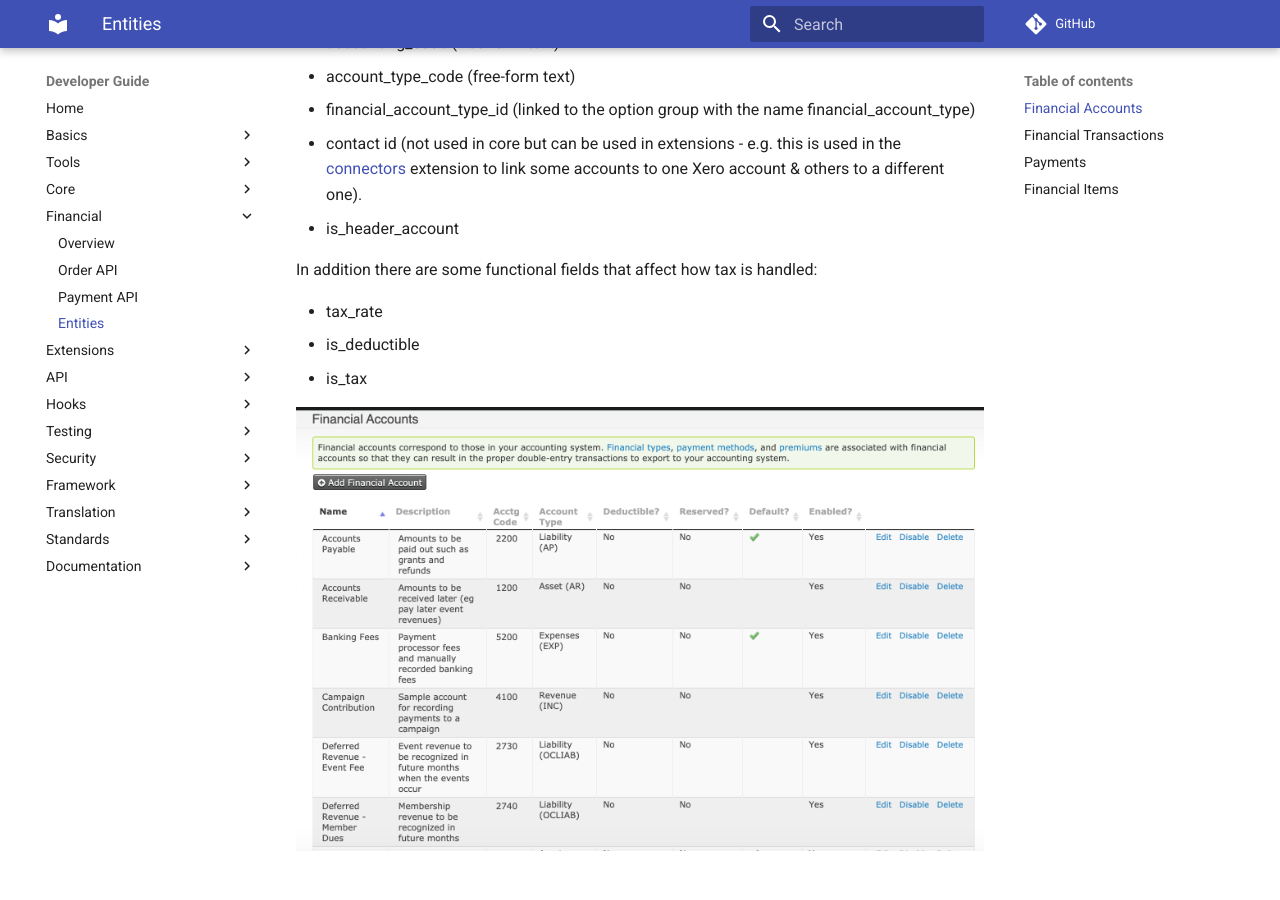
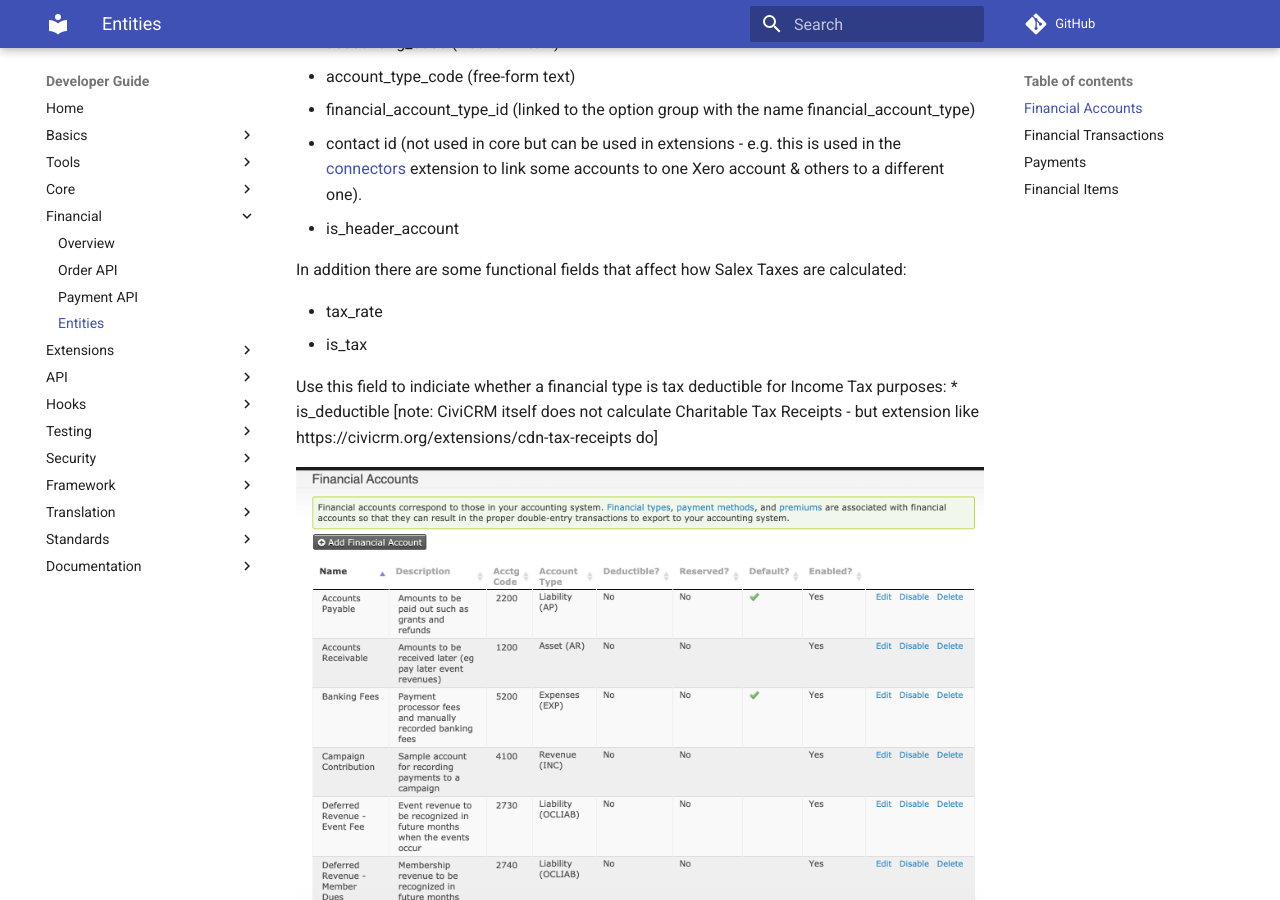
Before and after one commit to civicrm/civicrm-dev-docs, an MkDocs documentation site: the page built from docs/financial/financialentities.md, in a window 1280 px wide and 900 px high, scrolled down 592 px. Built offline with MkDocs 1.6.1 and Material for MkDocs 9.7.7, drawn with Linux system fonts in a browser that asks for light colours; comment, search, counter and statistics services are not loaded; old or Windows-style settings are respelled for this version of MkDocs.

Commit message:
Move is_deductible as it has nothing to do with how Sales Tax is handled
is_deductible on financial types is a yes/no for Income Tax purposes (generation of charitable receipts).

```diff
--- a/docs/financial/financialentities.md
+++ b/docs/financial/financialentities.md
@@ -18,11 +18,14 @@ are not used functionally in CiviCRM but are available in various reports.
 * contact id (not used in core but can be used in extensions - e.g. this is used in the [connectors](https://github.com/eileenmcnaughton/nz.co.fuzion.connectors) extension to link some accounts to one Xero account & others to a different one).
 * is_header_account
 
-In addition there are some functional fields that affect how tax is handled:
+In addition there are some functional fields that affect how Salex Taxes are calculated:
 
 * tax_rate
+* is_tax
+
+Use this field to indiciate whether a financial type is tax deductible for Income Tax purposes:
 * is_deductible
-* is_tax
+[note: CiviCRM itself does not calculate Charitable Tax Receipts - but extension like https://civicrm.org/extensions/cdn-tax-receipts do]
 
 ![Example financial accounts](/img/financial/FinancialAccount.png)
 
```
